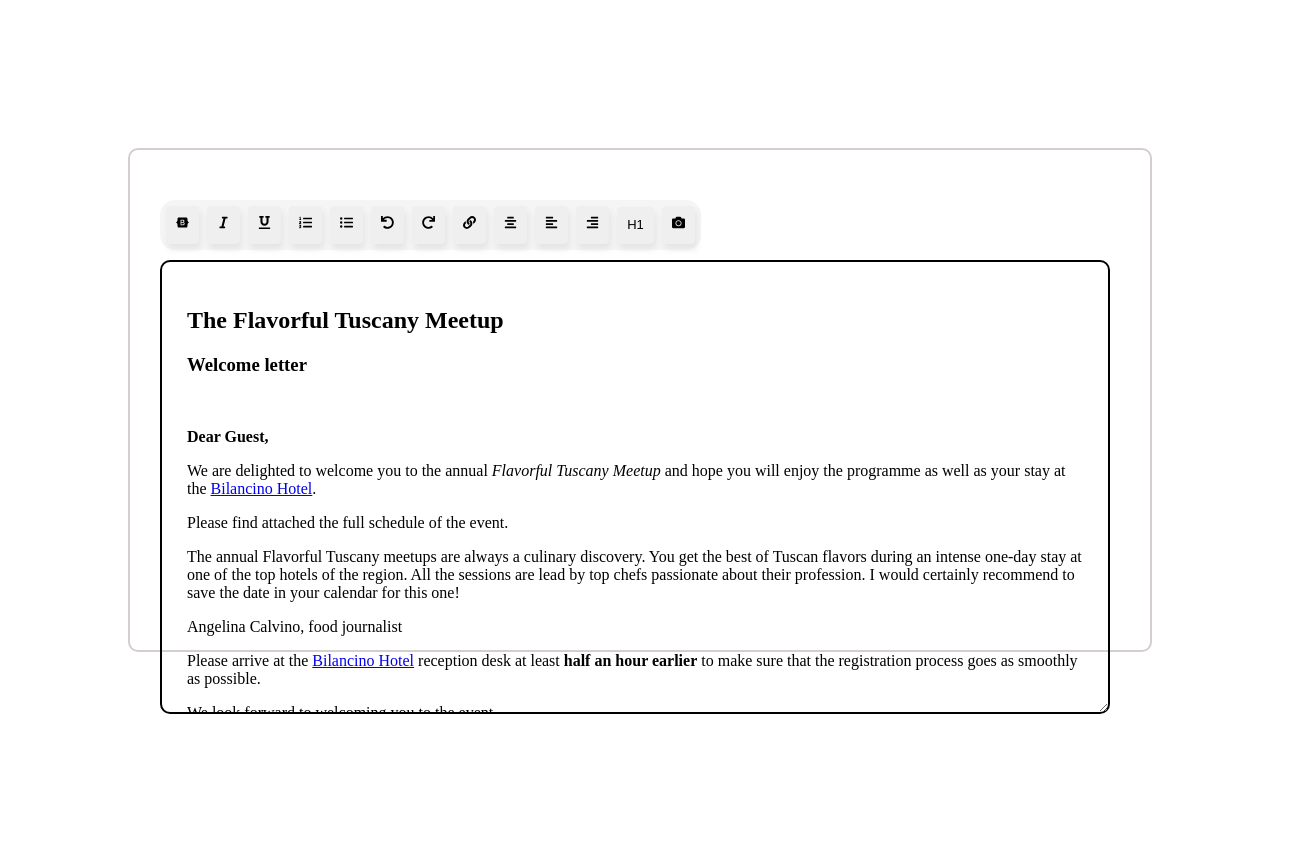
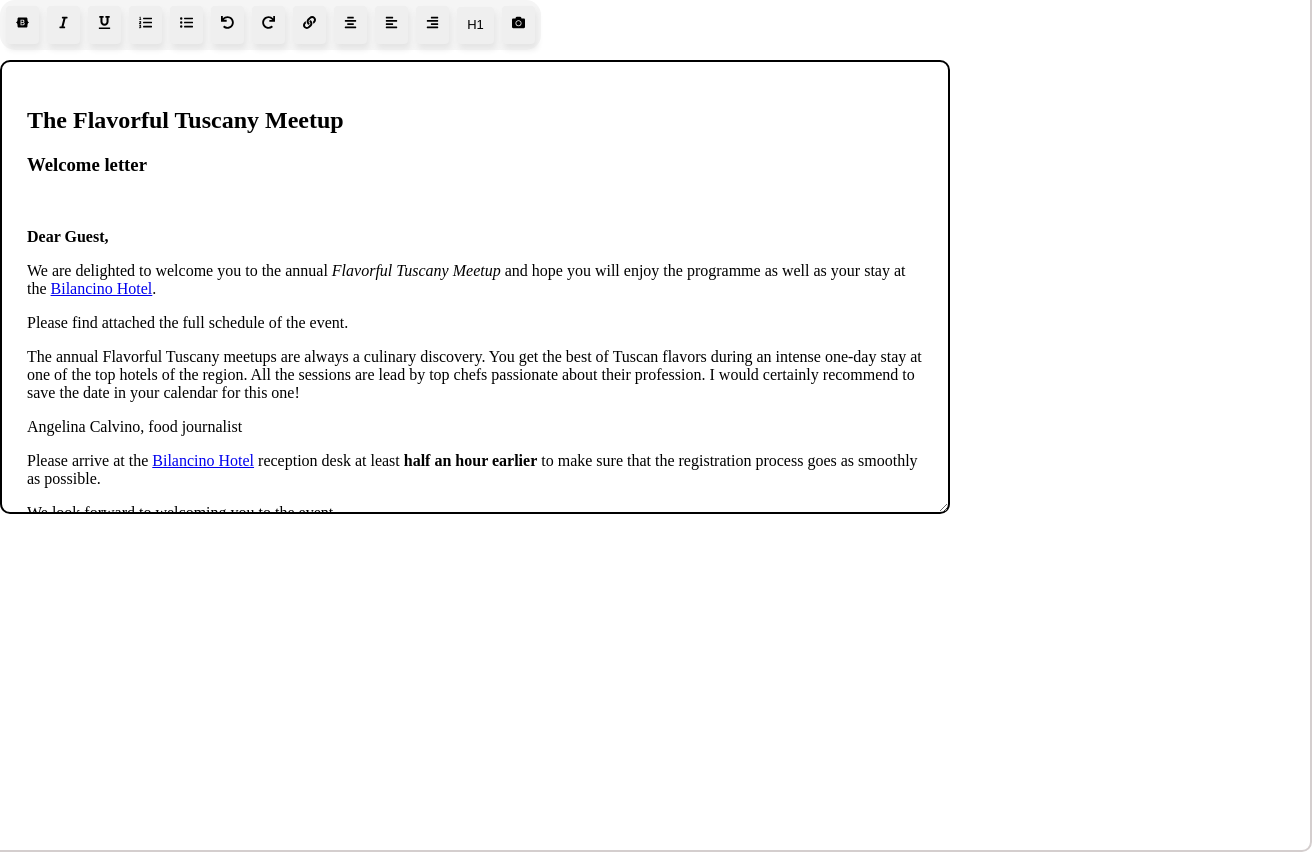
Before and after one commit to yadavdevendra/Text-editor-on-Typescript, a React (Create React App) app: page / in a window 1280 px wide. Shown: the whole page, 1312 px wide, since content can reach past the window. Before the commit the page ends 800 px from the top, so only its background shows below. Built offline with nearby package versions, Linux system fonts and the light colour scheme.

Commit message:
update css

```diff
--- a/src/App.css
+++ b/src/App.css
@@ -90,7 +90,7 @@ img{
 
 .container {
   background-color: #ffffff;
-  width: 75vw;
+  width: 100vw;
   padding: 50px 30px;
   position: absolute;
   transform: translate(-50%, -50%);
@@ -99,7 +99,7 @@ img{
   border-radius: 10px;
   border: 2px solid rgb(212, 206, 206);
   border-radius: 10px;
-  height: 50vh;
+  height: 100vh;
 }
 
 .options {
```
